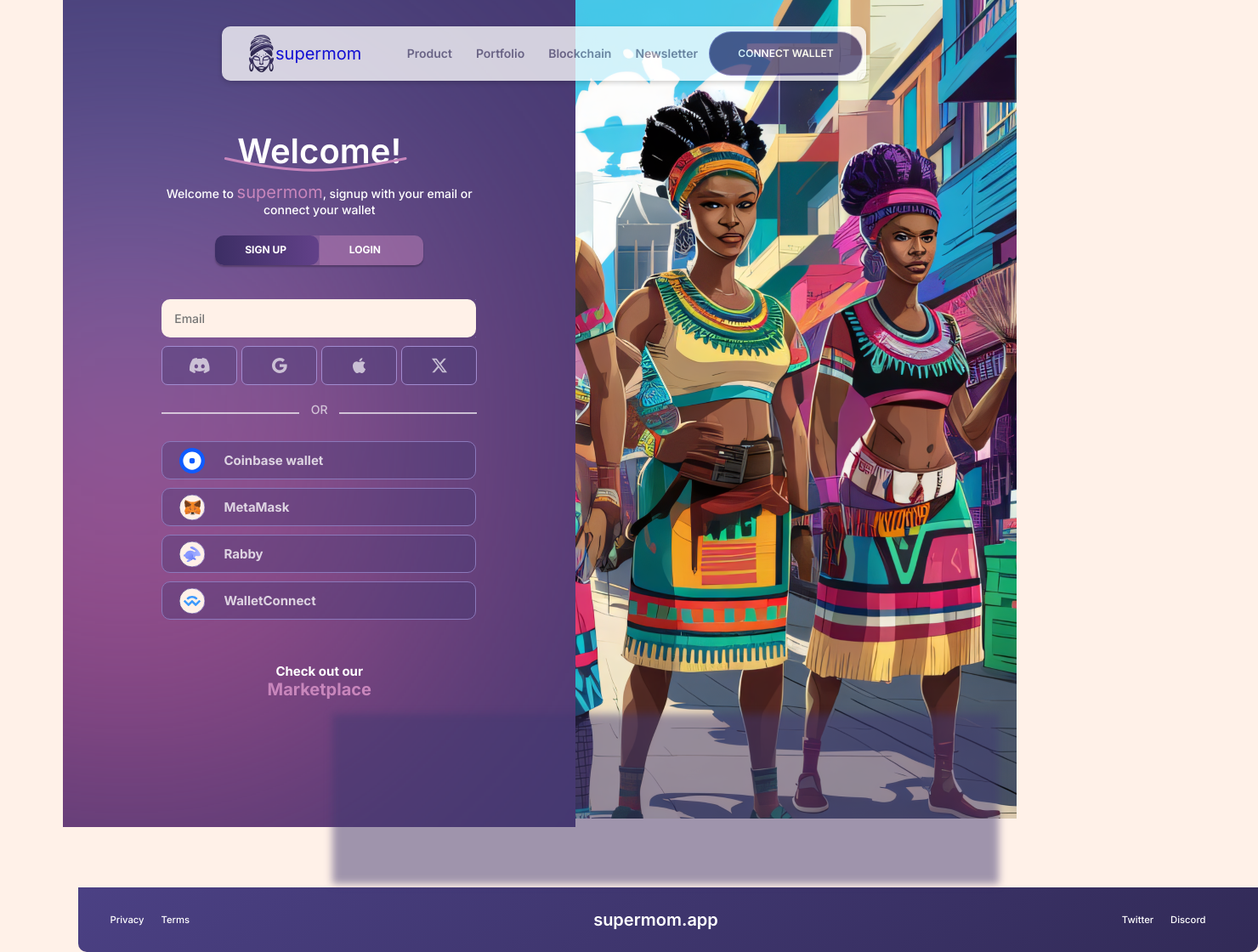
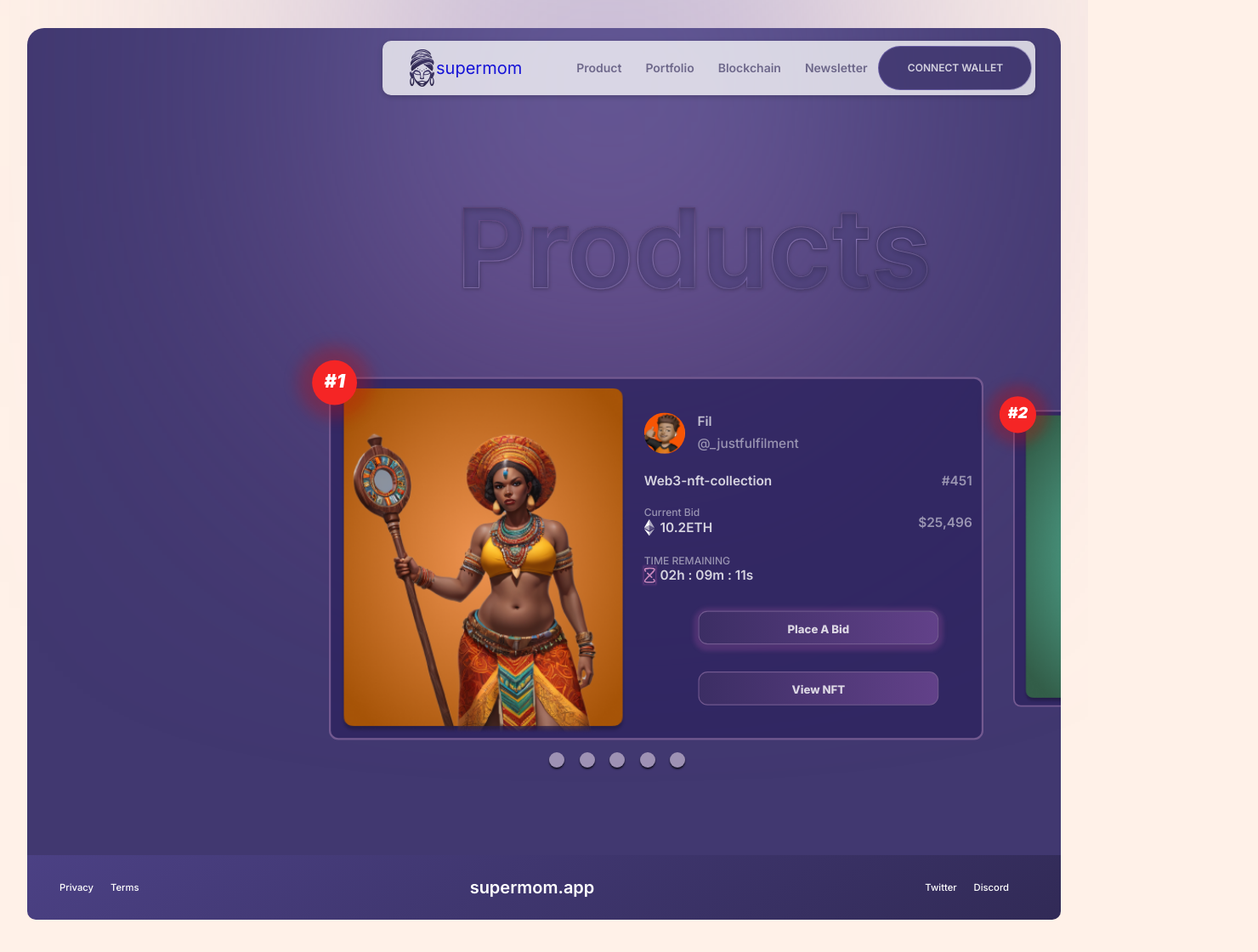
Before and after one commit to Boluwatife2024/supermom, a plain HTML site: page index.html in a window 1280 px wide. Shown: the whole page at 85% size, 1480 px wide, since content can reach past the window. After the commit the page ends 1082 px from the top, so only its background shows below. Drawn offline with Linux system fonts and the light colour scheme.

Commit message:
second commit

```diff
--- a/index.html
+++ b/index.html
@@ -258,7 +258,7 @@
       </div>
     </nav>
 
-    <div class="container">
+    <div class="container hidden">
       <div class="welcome--box">
         <div class="gradient--effect"></div>
         <h1 class="main--header">Welcome!</h1>
@@ -279,8 +279,8 @@
         </svg>
 
         <p class="main--text">
-          Welcome to <span>supermom</span>, signup with your email or connect
-          your wallet
+          Welcome to <span>supermom</span>, signup with your email <br />
+          or connect your wallet to get started
         </p>
         <div class="signup--login--container">
           <div class="signup active--login">SIGN UP</div>
@@ -373,7 +373,7 @@
         <div class="line--section">
           <div class="line"></div>
           <span class="or">OR</span>
-          <div class="line"></div>
+          <div class="right--line line"></div>
         </div>
 
         <div class="wallet--section">
@@ -623,18 +623,18 @@
         </h3>
       </div>
 
-      <div>
+      <div class="mother--image">
         <img
           src="./images/a-group-of-african-mother-characters-in-the-style--1jIVMEiETfe-jG3NAm7Ilw-G_GjKH3CRWqfTD7GnUtSeA_upscayl_4x_ultrasharp 1.png"
           alt="image of an African Mothers"
           class="main--image"
         />
+        <div class="shadow"></div>
       </div>
-      <div class="shadow"></div>
     </div>
 
     <!-- /*Products Page*/ -->
-    <div class="products--page--container hidden">
+    <div class="products--page--container">
       <div class="product--gradient--effect"></div>
       <h1 class="product--header">
         <svg
--- a/script.js
+++ b/script.js
@@ -5,10 +5,6 @@
 let curSlide = 0;
 const maxSlide = slides.length;
 
-// slides.forEach((s, i) => (s.style.transform = `translateX(${105 * i}%)`));
-
-// slider.style.transform = "scale(0.5)";
-// slider.style.overflow = "visible";
 const goToSlide = function (slide) {
   slides.forEach((s, i) => {
     const num = i - slide;
@@ -47,6 +43,7 @@
     curSlide++;
   }
   goToSlide(curSlide);
+  activateDot(curSlide);
 };
 const prevSlide = function () {
   if (curSlide === 0) {
@@ -55,6 +52,7 @@
     curSlide--;
   }
   goToSlide(curSlide);
+  activateDot(curSlide);
 };
 dotContainer.addEventListener("click", function (e) {
   if (e.target.classList.contains("dots__dot")) {
@@ -83,3 +81,10 @@
   container.classList.add("hidden");
   productContainer.classList.remove("hidden");
 });
+document.addEventListener("keydown", function (e) {
+  if (e.key === "ArrowLeft") {
+    prevSlide();
+  } else if (e.key === "ArrowRight") {
+    nextSlide();
+  }
+});
--- a/style.css
+++ b/style.css
@@ -6,63 +6,56 @@
   font-size: 62.5%;
 }
 body {
-  max-width: 100vw;
+  width: 100%;
   height: 97.3rem;
   margin: 0 auto;
   background-color: rgba(255, 241, 232, 1);
-
-  /* box-shadow: 0px 2px 6px 0px rgba(0, 0, 0, 0.37);
-  z-index: -1; */
+  position: relative;
+  padding: 3.3rem 3.2rem;
 }
 .container {
+  width: 100%;
+
   display: flex;
   justify-content: center;
+
   align-items: center;
   background: rgba(65, 56, 112, 1);
-  border-radius: 10%;
 }
 .navbar {
   height: 6.2rem;
-  display: flex;
-  justify-content: center;
-  align-items: center;
-  position: sticky;
-  top: 0;
+
+  position: absolute;
+
+  top: 4.8rem;
+  left: 45rem;
   z-index: 999;
   align-self: start;
-  margin-top: 3.2rem;
 }
 .navbar--container {
   display: flex;
   justify-content: space-between;
   align-items: center;
   height: 6.2rem;
-  /* z-index: 1; */
+
   width: 100%;
-  max-width: 75.8rem;
+  max-width: 77.8rem;
   margin: 0 auto;
   padding: 3.2rem;
   padding-right: 0.5rem;
   background-color: rgba(255, 255, 255, 1);
-  /* border: 10px solid black; */
-  /*
-  border-image-source: linear-gradient(
-    67.2deg,
-    #6d61ac 35.68%,
-    rgba(255, 255, 255, 0.43) 75.81%
-  ); */
 
   opacity: 76%;
   box-shadow: 0px 2px 6px 0px rgba(0, 0, 0, 0.25);
   border-radius: 1rem;
-  /* z-index: 999; */
 }
 #navbar--name {
   text-decoration: none;
   line-height: 2.4rem;
   font-weight: 400;
   font-size: 2rem;
-  color: linear-gradient(180.64deg, #413870 -37.04%, #161329 126.92%);
+
+  margin-right: 5rem;
 
   display: flex;
   align-items: center;
@@ -95,16 +88,9 @@
   text-decoration: none;
   width: 17.9rem;
   height: 5rem;
-  /* background-color: linear-gradient(359.27deg, #413870 36.76%, #ffffff 375.45%); */
-  /* border: 1px solid;
-  border-image-source: linear-gradient(
-    67.2deg,
-    #6d61ac 35.68%,
-    rgba(255, 255, 255, 0.43) 75.81%
-  ); */
+
   background: linear-gradient(359.27deg, #413870 150.76%, #ffffff 100.45%);
 
-  /* box-shadow: 10px 10px 20px rgba(54, 151, 220, 0.7); */
   color: #fff;
   font-size: 1.2rem;
   font-weight: 600;
@@ -112,8 +98,6 @@
   border-radius: 10rem;
   line-height: 1.6rem;
   opacity: 100%;
-
-  /* z-index: 1000; */
 }
 .btn::before {
   content: "";
@@ -128,7 +112,6 @@
     rgba(255, 255, 255, 0.43) 150.81%
   );
 
-  /* background: linear-gradient(359.27deg, #413870 36.76%, #ffffff 375.45%); */
   z-index: -1;
   border-radius: 10rem;
 }
@@ -138,14 +121,11 @@
 }
 
 .welcome--box {
-  width: 60.3rem;
   height: 97.3rem;
+  width: 50%;
   background-color: rgba(65, 56, 112, 1);
-  position: absolute;
-  top: 0;
-  left: 5.8%;
+  position: relative;
 
-  /* padding: 15.4rem 16.4rem 11.6rem 11.6rem; */
   padding-top: 15.4rem;
   padding-left: 11.6rem;
   padding-right: 11.6rem;
@@ -155,8 +135,8 @@
 }
 .welcome--line {
   position: absolute;
-  top: 18.5rem;
-  left: 19rem;
+  top: 18.7rem;
+  left: 26.8rem;
 }
 .gradient--effect {
   position: absolute;
@@ -205,6 +185,7 @@
   background: rgba(200, 134, 188, 0.26);
   border-radius: 1rem;
   z-index: -1;
+  margin-left: 14rem;
 }
 .signup {
   width: 50%;
@@ -226,9 +207,9 @@
   background: rgba(200, 134, 188, 0.26);
   border-bottom-right-radius: 1rem;
   border-top-right-radius: 1rem;
-  /* background-color: white; */
+
   padding-right: 4rem;
-  /* background: linear-gradient(90deg, #3c2e64 0%, #624189 100%); */
+
   color: #fff;
   font-weight: 700;
   font-size: 1.2rem;
@@ -244,7 +225,7 @@
 }
 .email--input {
   margin-top: 4rem;
-  width: 37rem;
+  width: 40rem;
   height: 4.5rem;
   background-color: #fff1e8;
 
@@ -260,16 +241,16 @@
   font-size: 1.4rem;
   font-weight: 500;
   padding-left: 1.4rem;
+  margin-left: 6.4rem;
 }
 .social--links {
   display: flex;
   justify-content: space-between;
   align-items: center;
+  width: 40rem;
 
-  /* width: 37rem;
-  height: 4.3rem; */
   margin-top: 1rem;
-  /* background-color: rgba(65, 56, 112, 0.35); */
+  margin-left: 6.4rem;
 }
 
 .social--link {
@@ -296,23 +277,28 @@
   background-color: rgba(255, 255, 255, 0.66);
   height: 0.2rem;
   margin-top: 2.9rem;
+  margin-left: 6.4rem;
+}
+.right--line {
+  margin-right: 6.4rem;
 }
 .or {
   font-weight: 500;
   font-size: 1.4rem;
   color: rgba(255, 255, 255, 0.66);
   margin-top: 2rem;
+  margin-left: 4.8rem;
 }
 .wallet--section {
   height: 21rem;
-  width: 37rem;
+  width: 40rem;
   margin-top: 2.9rem;
+  margin-left: 6.4rem;
 }
 .wallet--button {
-  /* display: inline-block; */
   text-decoration: none;
   margin-bottom: 1rem;
-  width: 37rem;
+  width: 40rem;
   height: 4.5rem;
   background-color: rgba(65, 56, 112, 0.35);
   display: flex;
@@ -345,28 +331,27 @@
   text-align: center;
 }
 .main--image {
-  position: absolute;
-  top: 0;
-  right: 6.6%;
+  height: 97.3rem;
+  width: 100%;
 }
 .shadow {
   background-color: rgba(65, 56, 112, 0.5);
   filter: blur(0.5rem);
-  width: 78.4rem;
+  width: 100%;
   height: 20rem;
   position: absolute;
-  bottom: -30%;
-  right: 10.5rem;
+  bottom: 0;
+  right: 0.9rem;
   z-index: 2;
 }
 
 footer {
   background: linear-gradient(325.96deg, #312a56 -1.48%, #6b5cbc 223.07%);
-  width: 138.8rem;
+
+  width: 100%;
+
   height: 7.6rem;
-  position: absolute;
-  bottom: -40%;
-  left: 9.15rem;
+
   border-bottom-left-radius: 1rem;
   border-bottom-right-radius: 1rem;
   display: flex;
@@ -399,13 +384,12 @@
   display: none;
 }
 .products--page--container {
-  width: 138.8rem;
+  width: 100%;
   height: 97.3rem;
   background: rgba(65, 56, 112, 1);
-  /* background-color: black; */
-  position: absolute;
-  top: 0;
-  left: 9.2rem;
+
+  border-top-left-radius: 2rem;
+  border-top-right-radius: 2rem;
   overflow: hidden;
   transition: all 0.2s;
 }
@@ -416,7 +400,7 @@
   line-height: 15.5rem;
   position: relative;
   margin-top: 18.8rem;
-  margin-left: 40.8rem;
+  margin-left: 51rem;
   margin-bottom: 8.7rem;
   color: rgba(65, 56, 112, 0.3);
 
@@ -428,7 +412,6 @@
   margin: 0 auto;
 
   position: relative;
-  /* overflow: hidden; */
 }
 .slide {
   margin: 0 auto;
@@ -447,12 +430,7 @@
 
   transition: transform 1s;
 }
-/* .slide:first-child {
-  margin-left: 30rem;
-} */
-/* .first {
-  margin-left: 30rem;
-} */
+
 .img {
   width: 30.6rem;
   height: 36.9rem;
@@ -467,7 +445,6 @@
   margin-right: 1.9rem;
   padding-top: 0.5rem;
   position: relative;
-  /* box-shadow: 0px 4px 4px 0px rgba(0, 0, 0, 0.25); */
 }
 .second--img {
   background-image: url(./images/woman2background.png);
@@ -597,23 +574,6 @@
 
   box-shadow: 0 0.2rem 0.2rem rgba(0, 0, 0, 0.7);
 }
-/* .dots__dot::before {
-  content: "";
-  position: absolute;
-  top: -0.4rem;
-  left: -0.4rem;
-  right: -0.4rem;
-  bottom: -0.4rem;
-  background: linear-gradient(
-    159.4deg,
-    #aa84c5 2.64%,
-    #54307e 2.06%,
-    #8f7abb 2.33%,
-    #3d346b 2.16%
-  );
-  z-index: -1;
-  border-radius: 50%;
-} */
 
 .dots__dot:last-child {
   margin: 0;
@@ -665,3 +625,7 @@
 .marketplace {
   cursor: pointer;
 }
+.mother--image {
+  width: 50%;
+  position: relative;
+}
```
